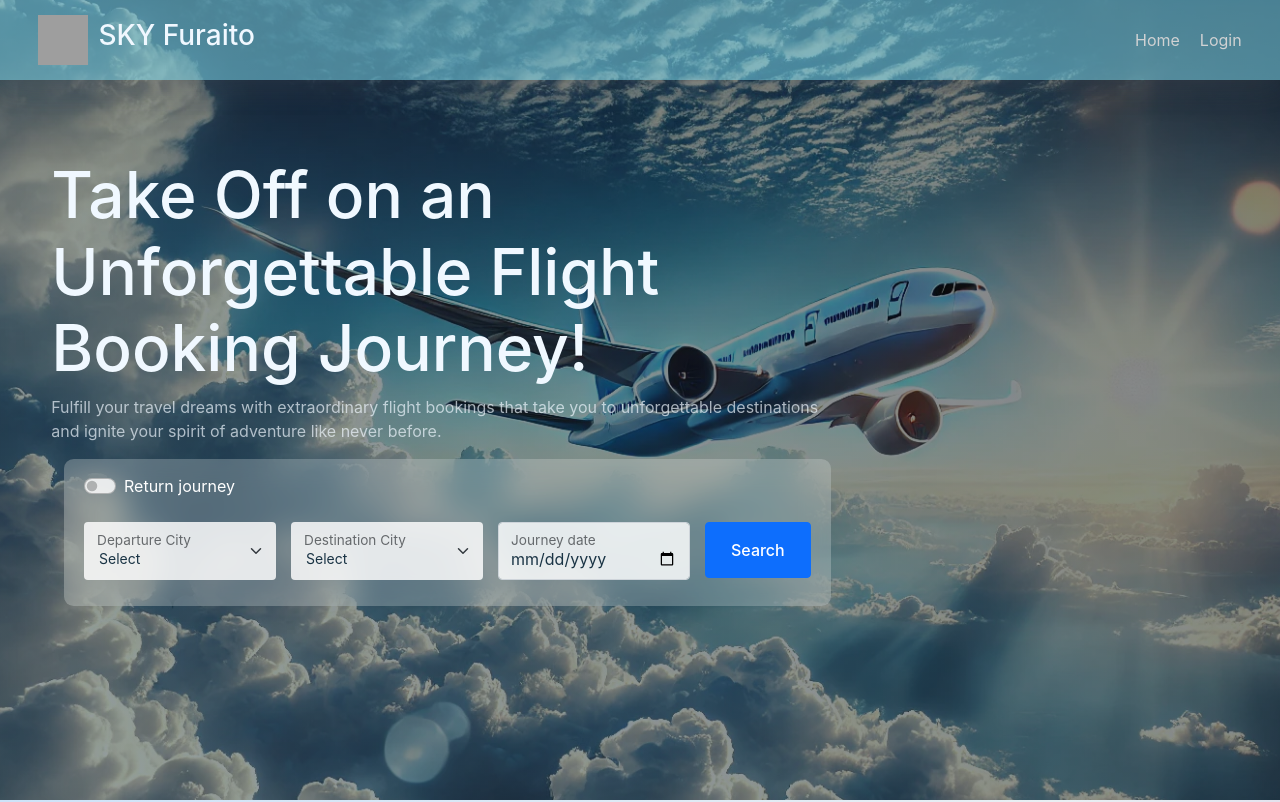
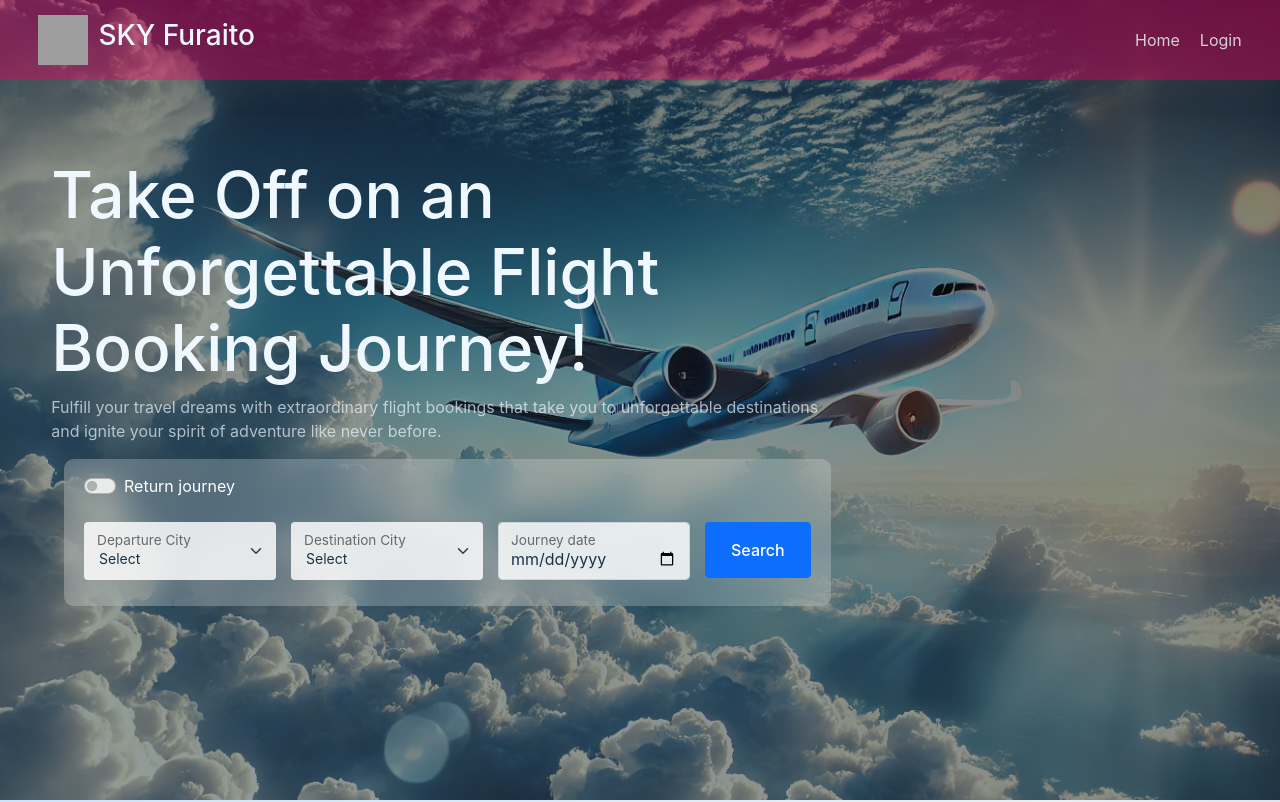
Before and after one commit to SantoshVishwakarma17/DevOps_Project, a React (Create React App) app in the folder client/: page / in a window 1280 px wide. Shown: the top 802 px of the page. Built offline with nearby package versions, Linux system fonts and the light colour scheme; grey boxes are pictures that could not be loaded.

Commit message:
auto staged commit. To modify my message, please run: git commit --amend -m '<your message>'

```diff
--- a/client/src/styles/Navbar.css
+++ b/client/src/styles/Navbar.css
@@ -4,7 +4,7 @@
     position: fixed;
     top: 0vh;
     z-index: 10;
-    background-color: rgba(131, 230, 252, 0.5) !important;
+    background-color: rgba(255, 0, 102, 0.38) !important;
     display: flex;
     justify-content: space-between;
     align-items: center;
```
